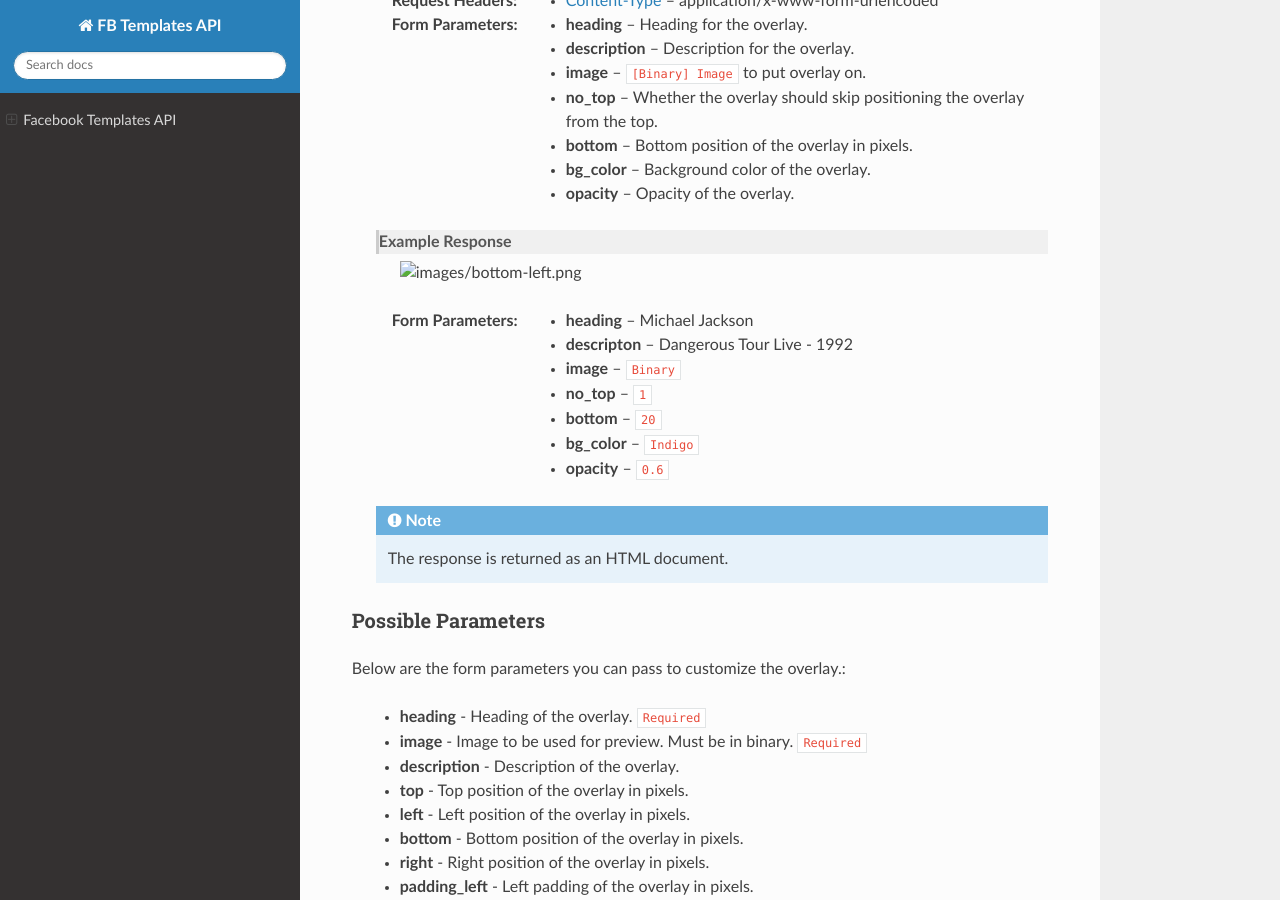
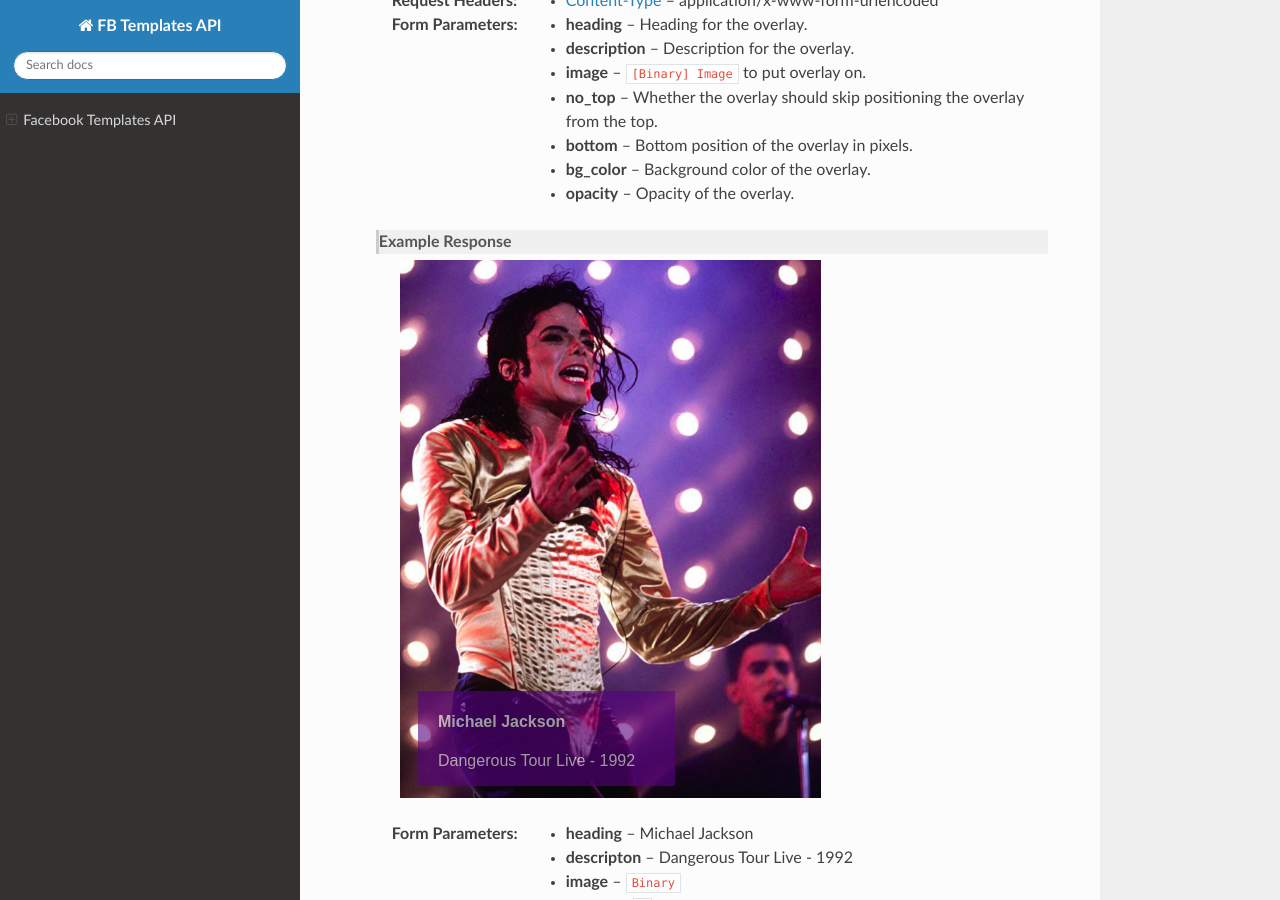
Before and after one commit to hassan-pixako/fb-templates-api, a Sphinx documentation site: the page built from source/index.rst, in a window 1280 px wide and 900 px high, scrolled down 649 px. Built offline with Sphinx 7.4.7 and the Read the Docs theme 2.0.0, drawn with Linux system fonts in a browser that asks for light colours.

Commit message:
v0.0.1 ready for consumption.

```diff
--- a/source/index.rst
+++ b/source/index.rst
@@ -34,7 +34,7 @@ API Endpoints
     :form opacity: Opacity of the overlay.
 
     Example Response
-        .. image:: images/bottom-left.png
+        .. image:: _static/images/bottom-left.png
 
 
     :form heading: Michael Jackson
```
